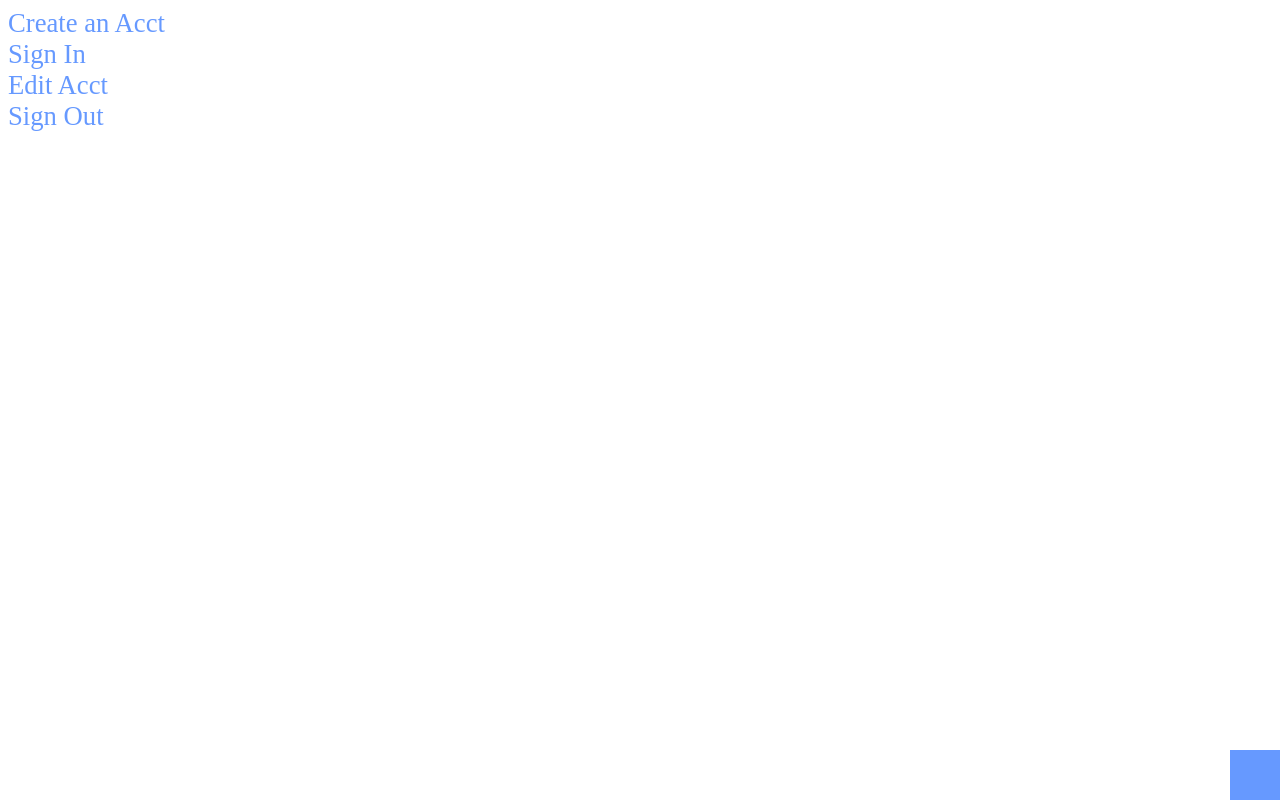
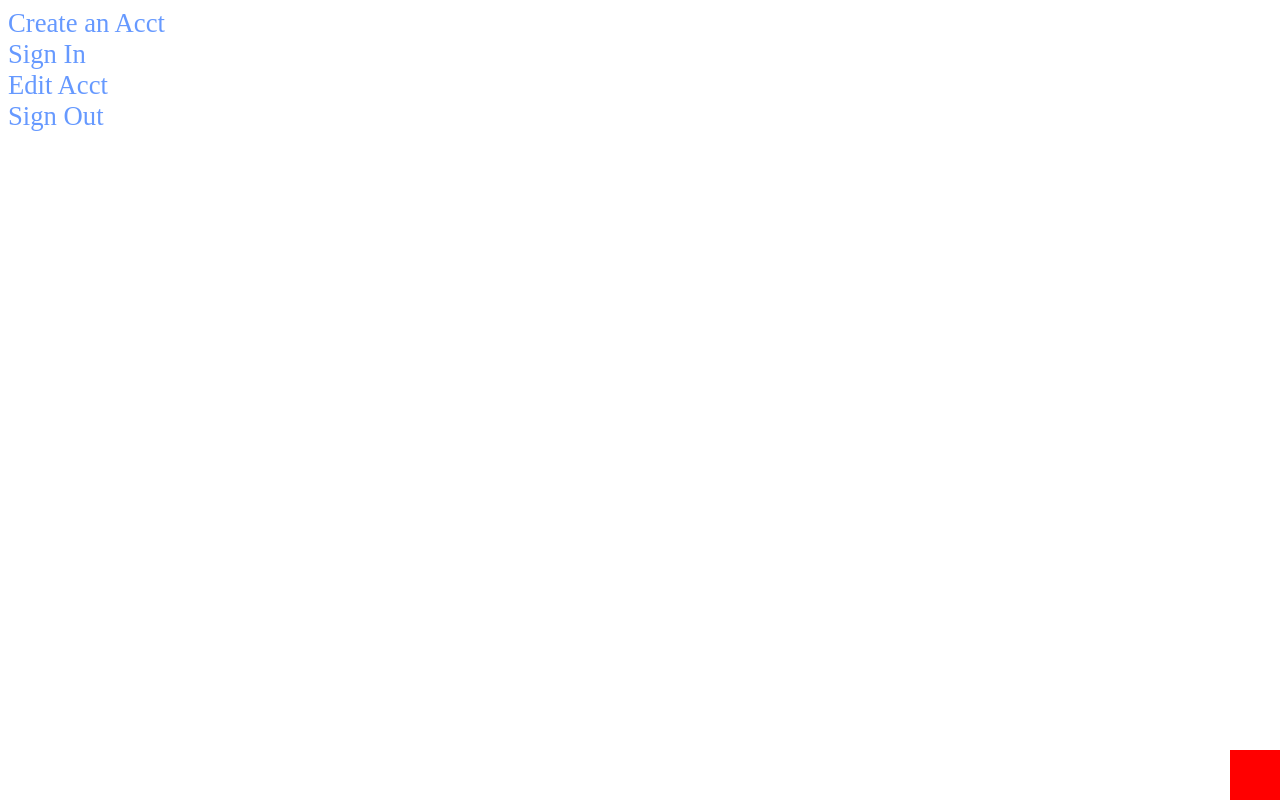
Before and after one commit to cyber-hawks/cyber-hawks.github.io, a plain HTML site: page index.html in a window 1280 px wide. Drawn offline with Linux system fonts and the light colour scheme; no server answers.

Commit message:
Color Oops

```diff
--- a/index.html
+++ b/index.html
@@ -14,7 +14,7 @@
 	position: fixed;
 	right: 0;
 	bottom: 0;
-    background-color: #6699ff;
+    background-color: #FF0000;
 }
 a:link#ink2, a:visited#ink2, a:hover#ink2, a:active#ink2 {
 	color: #6699ff;
```
